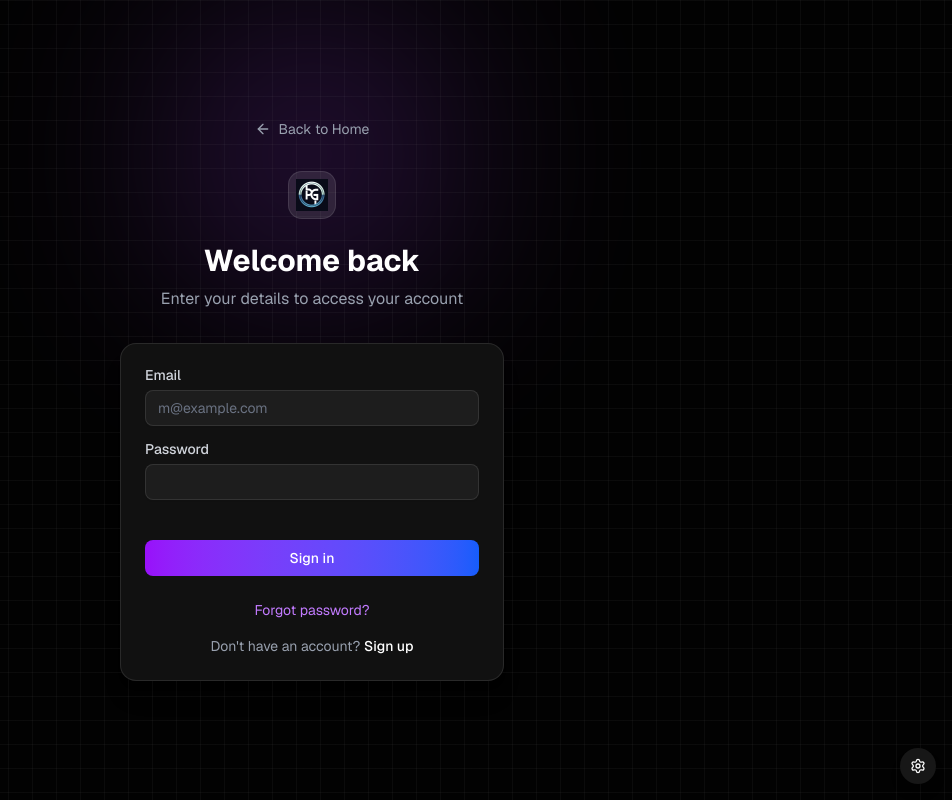
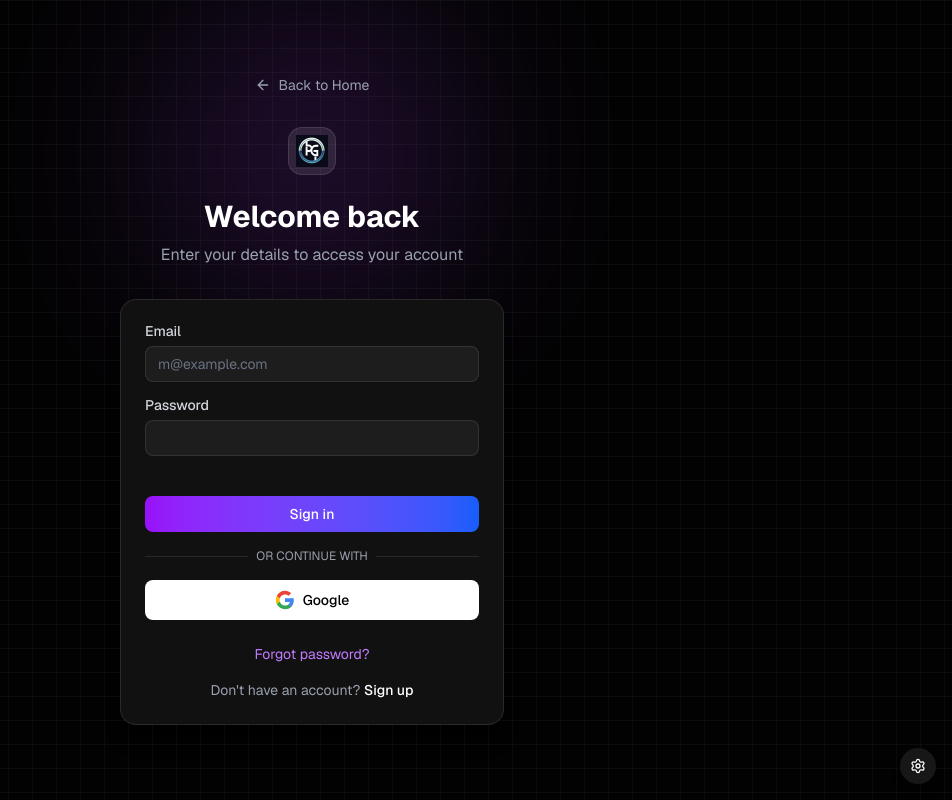
Before and after one commit to ATMasoumi/pgonrails, a Next.js app in the folder site/: page /signin in a window 1280 px wide. Shown: the whole page, without its empty margins (328-1280 px from the left). Built offline with nearby package versions, Linux system fonts and the light colour scheme; no server answers.

Commit message:
feat: implement Google OAuth sign-in functionality and add callback route for session handling

```diff
--- /dev/null
+++ b/site/app/auth/callback/route.ts
@@ -0,0 +1,20 @@
+import { NextResponse } from 'next/server'
+import { createClient } from '@/lib/supabase/server'
+
+export async function GET(request: Request) {
+  const { searchParams, origin } = new URL(request.url)
+  const code = searchParams.get('code')
+  // if "next" is in param, use it as the redirect URL
+  const next = searchParams.get('next') ?? '/'
+
+  if (code) {
+    const supabase = await createClient()
+    const { error } = await supabase.auth.exchangeCodeForSession(code)
+    if (!error) {
+      return NextResponse.redirect(`${origin}${next}`)
+    }
+  }
+
+  // return the user to an error page with instructions
+  return NextResponse.redirect(`${origin}/auth/auth-code-error`)
+}
--- a/site/components/forms/SigninForm.tsx
+++ b/site/components/forms/SigninForm.tsx
@@ -5,13 +5,24 @@
 import { useActionState } from "react"
 import { signIn } from '@/app/auth/actions'
 import SubmitButton from "./FormSubmitButton"
+import { supabase } from "@/lib/supabase/client"
 
 export default function SigninForm() {
     const [formState, formAction] = useActionState(signIn, {
         message: ''
     })
 
+    const handleGoogleLogin = async () => {
+        await supabase.auth.signInWithOAuth({
+            provider: 'google',
+            options: {
+                redirectTo: `${window.location.origin}/auth/callback`,
+            },
+        })
+    }
+
     return (
+        <div className="space-y-4">
             <form action={formAction} className="space-y-4">
                 <div className="grid gap-2">
                     <Label htmlFor="email" className="text-gray-300">Email</Label>
@@ -41,5 +52,41 @@
                     <p className="text-sm text-red-400 text-center bg-red-900/20 p-2 rounded border border-red-900/50">{formState.message}</p>
                 )}
             </form>
+
+            <div className="relative">
+                <div className="absolute inset-0 flex items-center">
+                    <span className="w-full border-t border-white/10" />
+                </div>
+                <div className="relative flex justify-center text-xs uppercase">
+                    <span className="bg-[#111] px-2 text-gray-400">Or continue with</span>
+                </div>
+            </div>
+
+            <button
+                type="button"
+                onClick={handleGoogleLogin}
+                className="w-full flex items-center justify-center gap-2 bg-white text-black hover:bg-gray-200 h-10 px-4 py-2 rounded-md text-sm font-medium transition-colors"
+            >
+                <svg className="w-5 h-5" viewBox="0 0 24 24">
+                    <path
+                        d="M22.56 12.25c0-.78-.07-1.53-.2-2.25H12v4.26h5.92c-.26 1.37-1.04 2.53-2.21 3.31v2.77h3.57c2.08-1.92 3.28-4.74 3.28-8.09z"
+                        fill="#4285F4"
+                    />
+                    <path
+                        d="M12 23c2.97 0 5.46-.98 7.28-2.66l-3.57-2.77c-.98.66-2.23 1.06-3.71 1.06-2.86 0-5.29-1.93-6.16-4.53H2.18v2.84C3.99 20.53 7.7 23 12 23z"
+                        fill="#34A853"
+                    />
+                    <path
+                        d="M5.84 14.09c-.22-.66-.35-1.36-.35-2.09s.13-1.43.35-2.09V7.07H2.18C1.43 8.55 1 10.22 1 12s.43 3.45 1.18 4.93l2.85-2.22.81-.62z"
+                        fill="#FBBC05"
+                    />
+                    <path
+                        d="M12 5.38c1.62 0 3.06.56 4.21 1.64l3.15-3.15C17.45 2.09 14.97 1 12 1 7.7 1 3.99 3.47 2.18 7.07l3.66 2.84c.87-2.6 3.3-4.53 6.16-4.53z"
+                        fill="#EA4335"
+                    />
+                </svg>
+                Google
+            </button>
+        </div>
     )
 }
```
Lines whose indentation alone changed are shown as unchanged.
